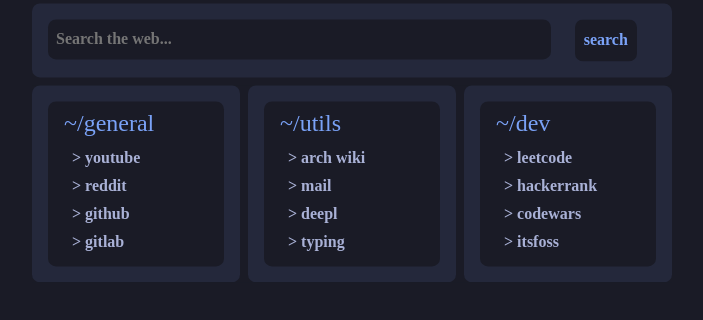
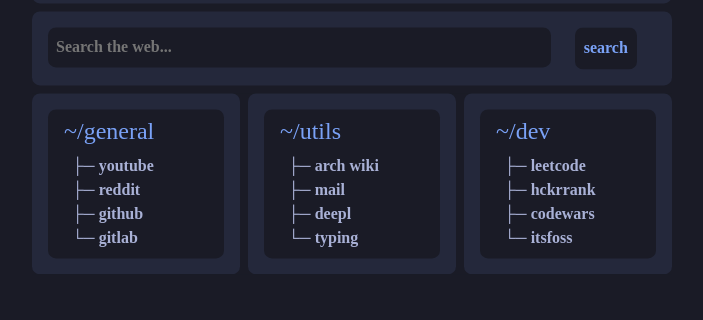
Before and after one commit to lvntcnylmz/startpage, a plain HTML site: page index.html in a window 1280 px wide. Shown: the part 312-632 px from the top of the page, without its empty margins (288-991 px from the left). Drawn offline with nearby package versions, Linux system fonts and the light colour scheme; no server answers; a web font is replaced by a local one.

Commit message:
change link style

```diff
--- a/index.html
+++ b/index.html
@@ -36,29 +36,29 @@
                 <div class="col me-1 p-3 rounded-3">
                     <div class="container rounded-3 p-2">
                         <h4 class="mx-2">~/general</h4>
-                        <p class="mx-3 my-1"><a href="https://www.youtube.com">> youtube</a></p>
-                        <p class="mx-3 my-1"><a href="https://www.reddit.com">> reddit</a></p>
-                        <p class="mx-3 my-1"><a href="https://www.github.com">> github</a></p>
-                        <p class="mx-3 my-1"><a href="https://gitlab.com">> gitlab</a></p>
+                        <p class="mx-3 my-0"><a href="https://www.youtube.com">├─ youtube</a></p>
+                        <p class="mx-3 my-0"><a href="https://www.reddit.com">├─ reddit</a></p>
+                        <p class="mx-3 my-0"><a href="https://www.github.com">├─ github</a></p>
+                        <p class="mx-3 my-0"><a href="https://gitlab.com">└─ gitlab</a></p>
                     </div>
 
                 </div>
                 <div class="col mx-1 p-3 rounded-3">
                     <div class="container rounded-3 p-2">
                         <h4 class="mx-2">~/utils</h4>
-                        <p class="mx-3 my-1"><a href="https://wiki.archlinux.org">> arch wiki</a></p>
-                        <p class="mx-3 my-1"><a href="https://mail.proton.me">> mail</a></p>
-                        <p class="mx-3 my-1"><a href="https://www.deepl.com/translator">> deepl</a></p>
-                        <p class="mx-3 my-1"><a href="https://monkeytype.com">> typing</a></p>
+                        <p class="mx-3 my-0"><a href="https://wiki.archlinux.org">├─ arch wiki</a></p>
+                        <p class="mx-3 my-0"><a href="https://mail.proton.me">├─ mail</a></p>
+                        <p class="mx-3 my-0"><a href="https://www.deepl.com/translator">├─ deepl</a></p>
+                        <p class="mx-3 my-0"><a href="https://monkeytype.com">└─ typing</a></p>
                     </div>
                 </div>
                 <div class="col ms-1 p-3 rounded-3">
                     <div class="container rounded-3 p-2">
                         <h4 class="mx-2">~/dev</h4>
-                        <p class="mx-3 my-1"><a href="https://leetcode.com">> leetcode</a></p>
-                        <p class="mx-3 my-1"><a href="https://www.hackerrank.com/dashboard">> hackerrank</a></p>
-                        <p class="mx-3 my-1"><a href="https://www.codewars.com/dashboard">> codewars</a></p>
-                        <p class="mx-3 my-1"><a href="https://itsfoss.com">> itsfoss</a></p>
+                        <p class="mx-3 my-0"><a href="https://leetcode.com">├─ leetcode</a></p>
+                        <p class="mx-3 my-0"><a href="https://www.hackerrank.com/dashboard">├─ hckrrank</a></p>
+                        <p class="mx-3 my-0"><a href="https://www.codewars.com/dashboard">├─ codewars</a></p>
+                        <p class="mx-3 my-0"><a href="https://itsfoss.com">└─ itsfoss</a></p>
                     </div>
                 </div>
             </div>
```
